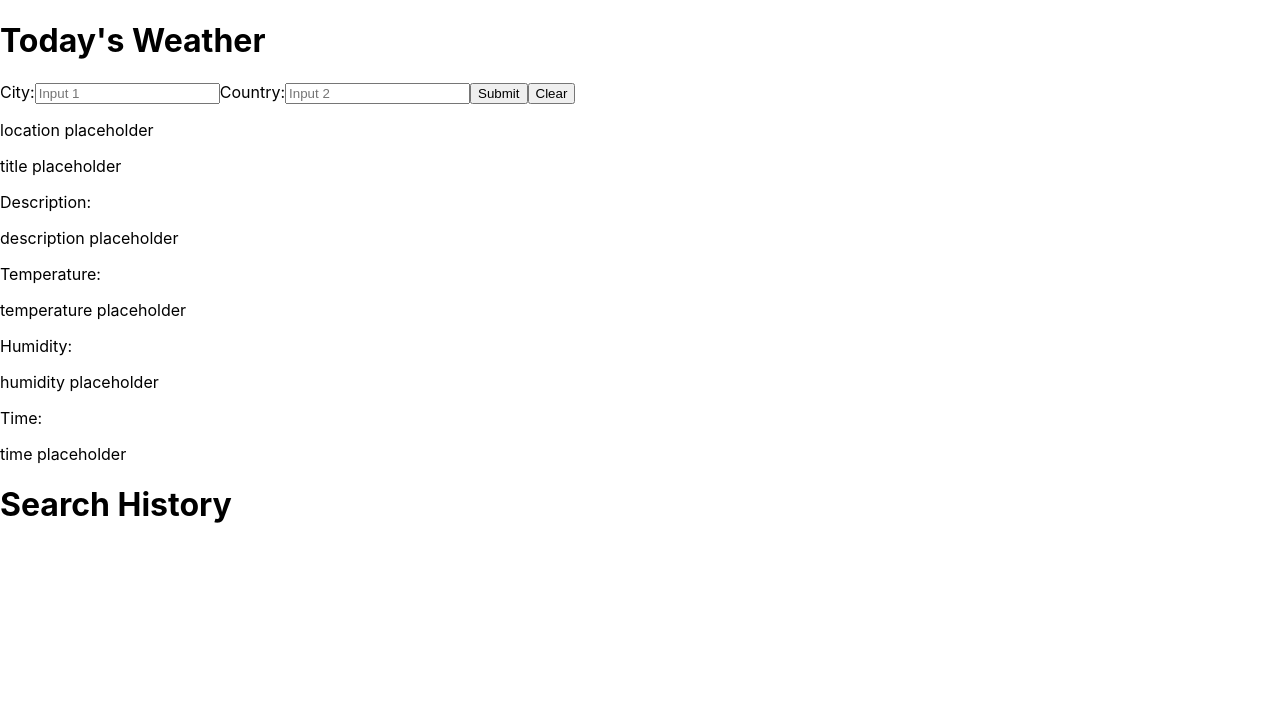
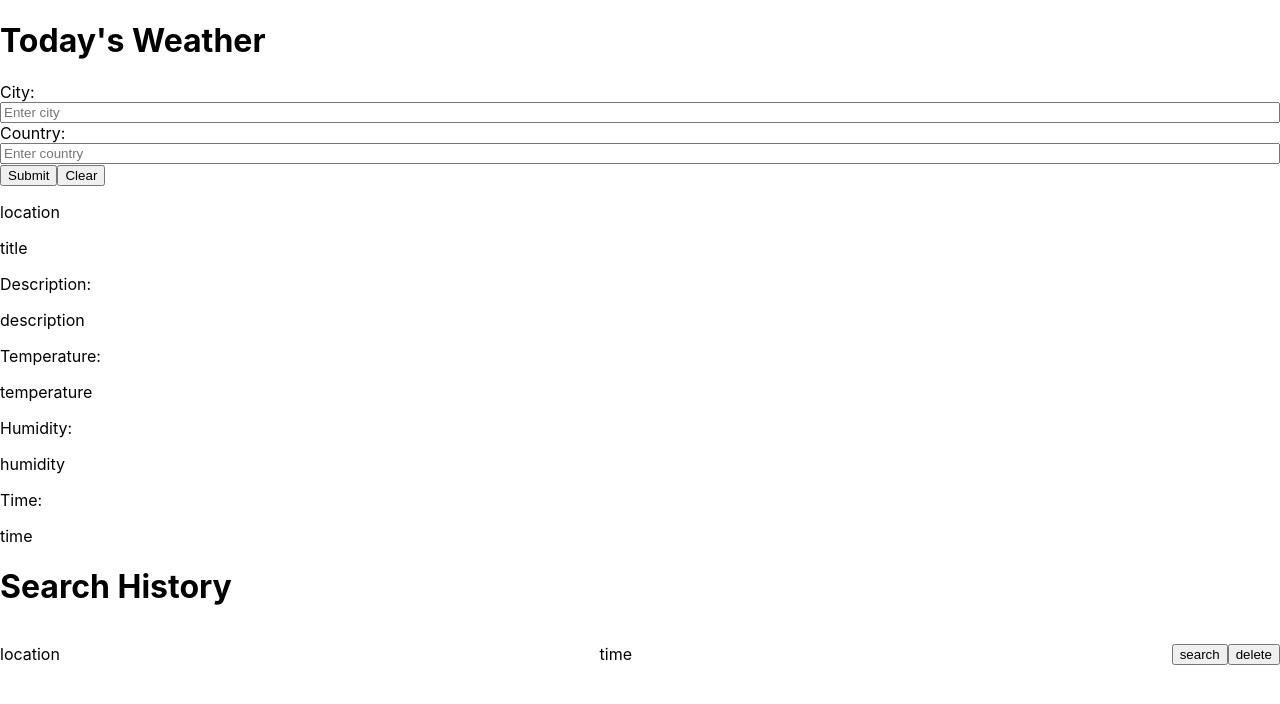
Before and after one commit to wweiyang/weather-app, a React (Create React App) app: page / in a window 1280 px wide. Shown: the top 704 px of the page. Built offline with nearby package versions, Linux system fonts and the light colour scheme.

Commit message:
Set up basic form functionality

```diff
--- /dev/null
+++ b/src/App.module.css
@@ -0,0 +1,10 @@
+.form {
+  display: flex;
+  flex-direction: column;
+}
+
+.historyItem {
+  display: flex;
+  justify-content: space-between;
+  align-items: center;
+}
--- a/src/App.tsx
+++ b/src/App.tsx
@@ -1,39 +1,77 @@
-import React from "react";
+import React, { useState } from "react";
+import styles from "./App.module.css";
 
 function App() {
+  const [city, setCity] = useState("");
+  const [country, setCountry] = useState("");
+
+  const handleSubmit = (e: React.FormEvent) => {
+    e.preventDefault();
+    console.log(city, country);
+  };
+
+  const handleClear = () => {
+    setCity("");
+    setCountry("");
+  };
+
   return (
     <div>
       <h1>Today's Weather</h1>
-      <form>
+      <form onSubmit={handleSubmit} className={styles.form}>
         <label htmlFor="city">City:</label>
-        <input type="text" id="city" placeholder="Input 1" />
+        <input
+          type="text"
+          id="city"
+          placeholder="Enter city"
+          onChange={(e) => setCity(e.target.value)}
+          value={city}
+        />
         <label htmlFor="country">Country:</label>
-        <input type="text" id="country" placeholder="Input 2" />
-        <button type="submit">Submit</button>
-        <button type="button">Clear</button>
+        <input
+          type="text"
+          id="country"
+          placeholder="Enter country"
+          onChange={(e) => setCountry(e.target.value)}
+          value={country}
+        />
+        <div>
+          <button type="submit">Submit</button>
+          <button type="button" onClick={handleClear}>
+            Clear
+          </button>
+        </div>
       </form>
       <div>
-        <p>location placeholder</p>
-        <p>title placeholder</p>
+        <p>location</p>
+        <p>title</p>
         <div>
           <p>Description:</p>
-          <p>description placeholder</p>
+          <p>description</p>
         </div>
         <div>
           <p>Temperature:</p>
-          <p>temperature placeholder</p>
+          <p>temperature</p>
         </div>
         <div>
           <p>Humidity:</p>
-          <p>humidity placeholder</p>
+          <p>humidity</p>
         </div>
         <div>
           <p>Time:</p>
-          <p>time placeholder</p>
+          <p>time</p>
         </div>
       </div>
       <div>
         <h1>Search History</h1>
+        <div className={styles.historyItem}>
+          <p>location</p>
+          <p>time</p>
+          <div>
+            <button>search</button>
+            <button>delete</button>
+          </div>
+        </div>
       </div>
     </div>
   );
```
Also changed, not shown: src/App.css (deleted, +0 -38 lines).
